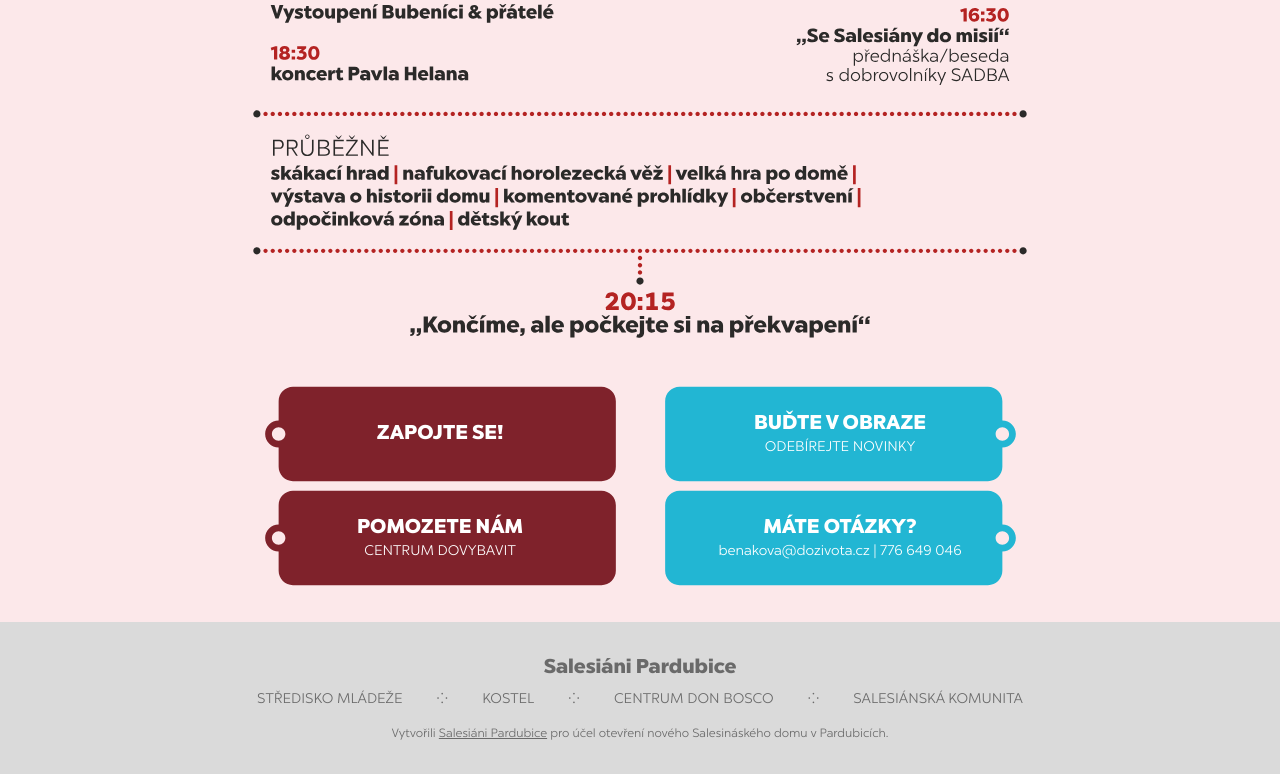
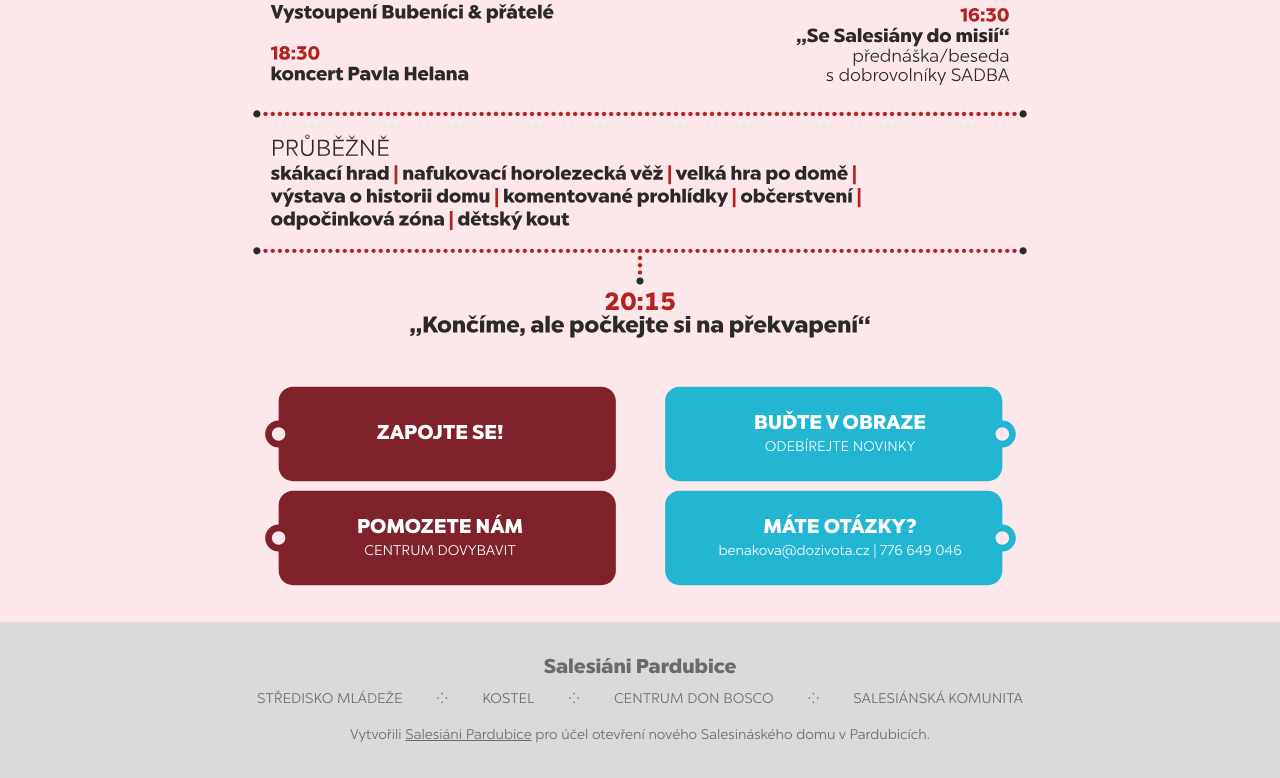
Before and after one commit to Salesiani-Pardubice/OteFEST, a Next.js app: page / in a window 1280 px wide. Shown: the part 1164-1942 px from the top of the page. Built offline with nearby package versions, Linux system fonts and the light colour scheme.

Commit message:
Make footer text larger

```diff
--- a/app/page.js
+++ b/app/page.js
@@ -139,7 +139,7 @@ export default function Home() {
             SALESIÁNSKÁ KOMUNITA
           </Link>
         </div>
-        <p className="text-[#6A6A6A] w-[90vw] max-w-[800px] text-center my-4 mb-8 text-xs">
+        <p className="text-[#6A6A6A] w-[90vw] max-w-[800px] text-center my-4 mb-8 text-sm">
           Vytvořili{" "}
           <Link
             href={"https://salesianipardubice.cz/"}
```
